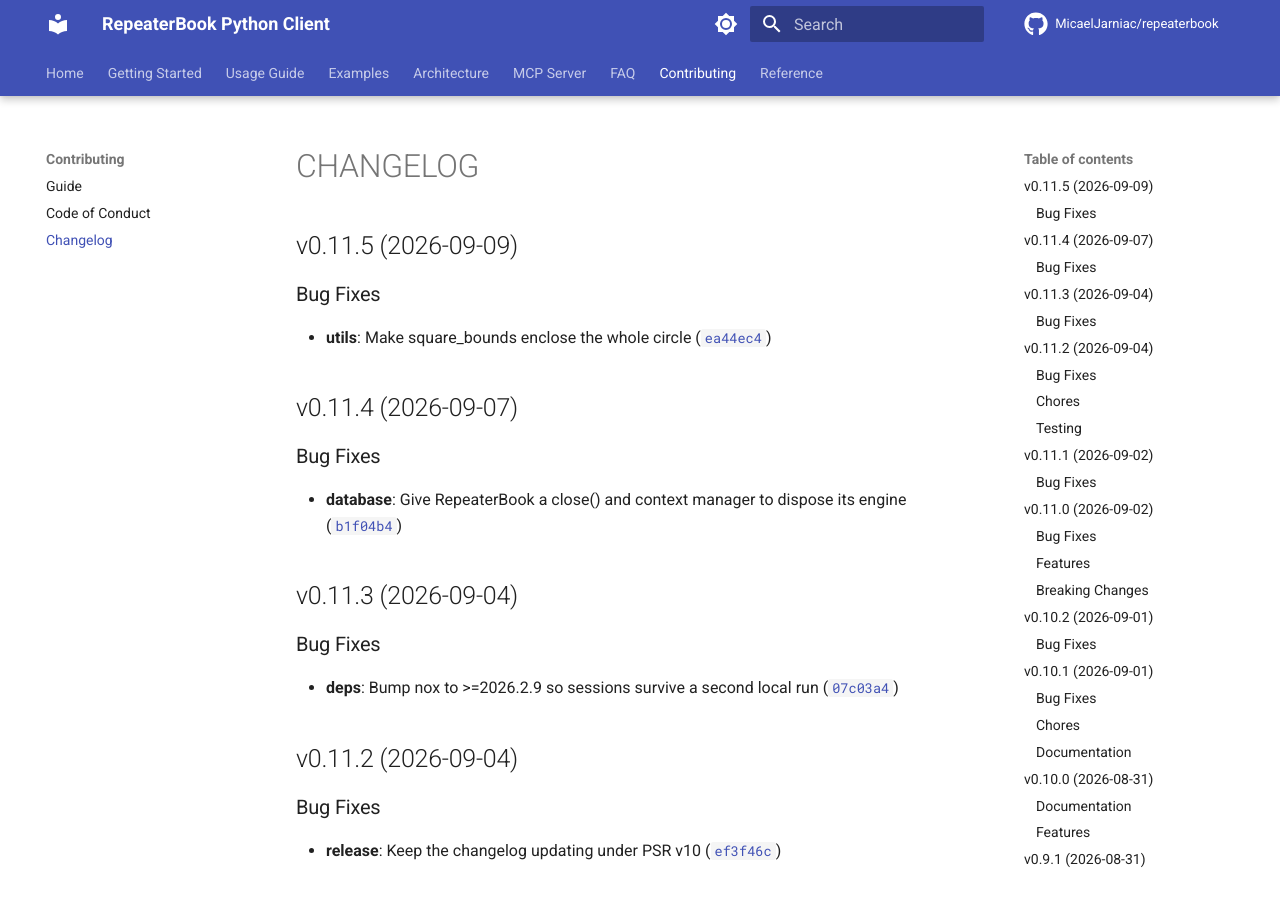
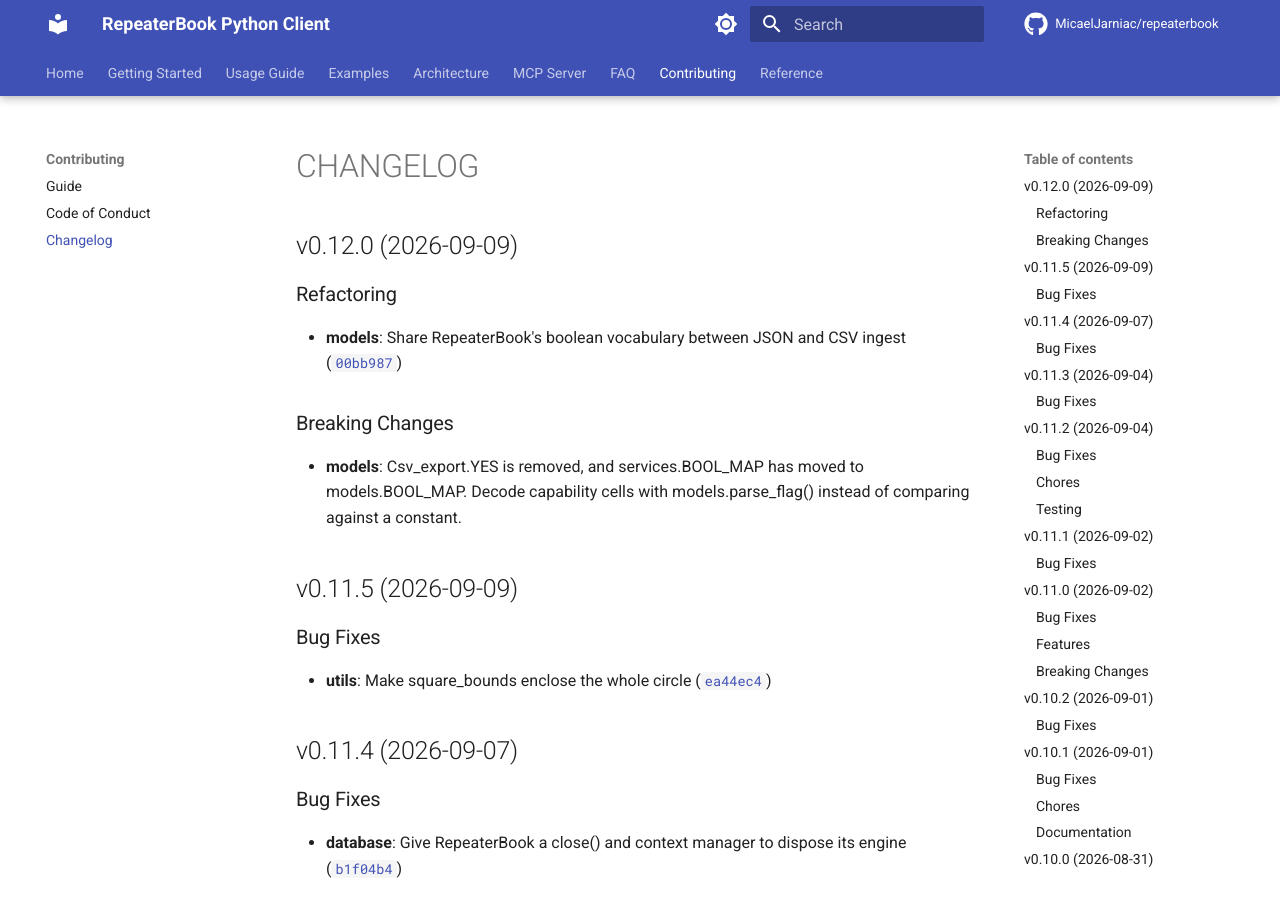
Before and after one commit to MicaelJarniac/repeaterbook, an MkDocs documentation site: the page built from docs/CHANGELOG.md, in a window 1280 px wide and 900 px high. Built offline with MkDocs 1.6.1 and Material for MkDocs 9.7.7, drawn with Linux system fonts in a browser that asks for light colours; comment, search, counter and statistics services are not loaded.

Commit message:
0.12.0
Automatically generated by python-semantic-release

```diff
--- a/docs/CHANGELOG.md
+++ b/docs/CHANGELOG.md
@@ -1,6 +1,19 @@
 # CHANGELOG
 
 <!-- version list -->
+
+## v0.12.0 (2026-09-09)
+
+### Refactoring
+
+- **models**: Share RepeaterBook's boolean vocabulary between JSON and CSV ingest
+  ([`00bb987`](https://github.com/MicaelJarniac/repeaterbook/commit/00bb987cbc6851a988ea897be60faa1b83620d18))
+
+### Breaking Changes
+
+- **models**: Csv_export.YES is removed, and services.BOOL_MAP has moved to models.BOOL_MAP. Decode
+  capability cells with models.parse_flag() instead of comparing against a constant.
+
 
 ## v0.11.5 (2026-09-09)
 
--- a/pyproject.toml
+++ b/pyproject.toml
@@ -1,6 +1,6 @@
 [project]
 name = "repeaterbook"
-version = "0.11.5"
+version = "0.12.0"
 description = "Unofficial third-party Python client and MCP server for the RepeaterBook.com API."
 authors = [
   {name = "Micael Jarniac", email = "micael@jarniac.dev"},
--- a/server.json
+++ b/server.json
@@ -3,7 +3,7 @@
   "name": "io.github.MicaelJarniac/repeaterbook",
   "title": "RepeaterBook",
   "description": "Look up amateur radio repeaters from RepeaterBook.com by location, band, and mode.",
-  "version": "0.11.5",
+  "version": "0.12.0",
   "repository": {
     "url": "https://github.com/MicaelJarniac/repeaterbook",
     "source": "github"
@@ -14,7 +14,7 @@
       "registryType": "pypi",
       "registryBaseUrl": "https://pypi.org",
       "identifier": "repeaterbook",
-      "version": "0.11.5",
+      "version": "0.12.0",
       "runtimeHint": "uvx",
       "transport": {
         "type": "stdio"
```
Also changed, not shown: 1 other file.
